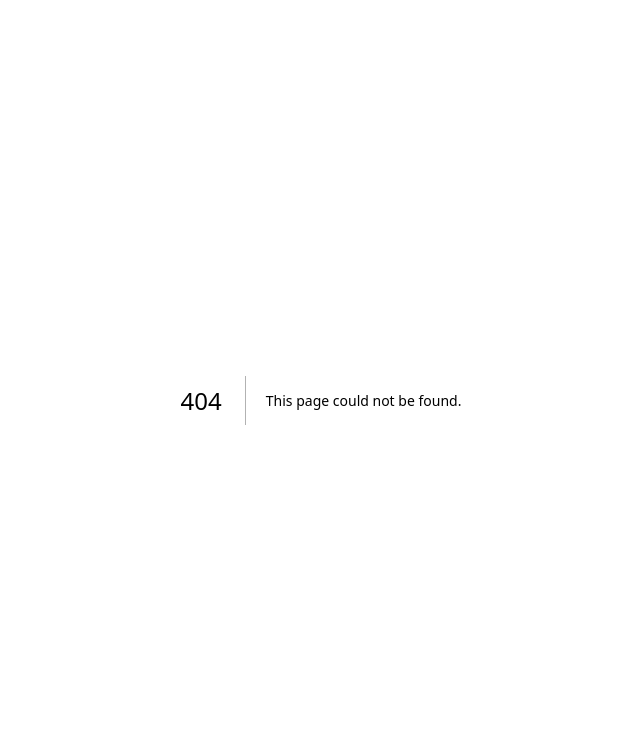
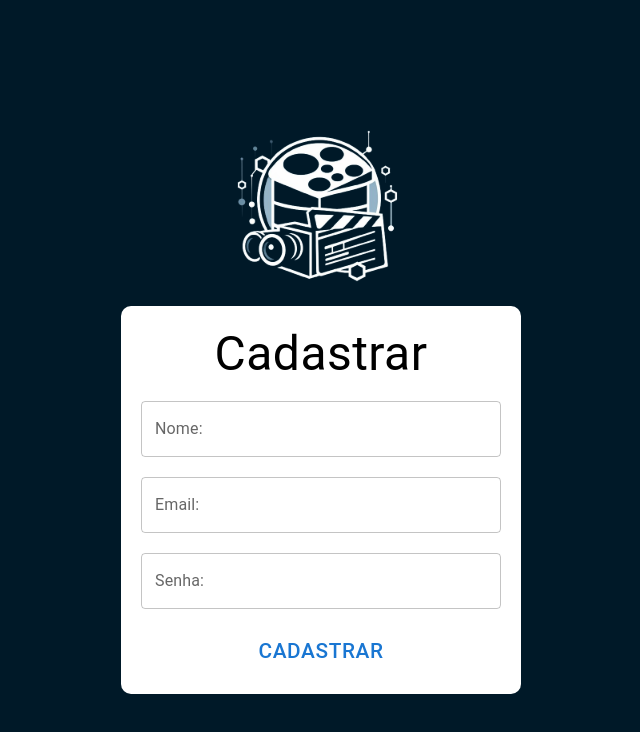
Before and after one commit to KauanCleuton/new-movies, a Next.js app: page /register in a window 1280 px wide. Before the commit this address had no page. Shown: the top 732 px of the page, without its empty margins (319-959 px from the left). Built offline with nearby package versions, Linux system fonts and the light colour scheme.

Commit message:
create register page

```diff
--- a/src/app/globals.css
+++ b/src/app/globals.css
@@ -12,6 +12,9 @@ body {
 
 body {
   color: rgb(var(--foreground-rgb));
+  background-color: #001928;
+  width: 100%;
+  height: 100vh;
 }
 
 a {
--- a/src/app/page.js
+++ b/src/app/page.js
@@ -7,7 +7,7 @@ import RegisterPage from "./register/page"
 const Home = () => {
   return (
     <ThemeProvider theme={theme}>
-        {/* <RegisterPage /> */}
+        <RegisterPage />
     </ThemeProvider>
   )
 }
--- /dev/null
+++ b/src/app/register/page.js
@@ -0,0 +1,88 @@
+"use client"
+import React, { useState } from "react";
+import { Box, styled, useTheme, TextField, Typography, Stack, Button } from '@mui/material';
+
+const StyledImg = styled("img")({
+    maxWidth: '100%',
+    width: '200px',
+    height: '200px',
+});
+
+const fontParams = {
+    fontSize: { lg: '3rem', md: '2.6rem', sm: '2.2rem', xs: '.9rem' },
+    lineHeight: { lg: '3.5rem', md: '2.7rem', sm: '2rem', xs: '2.4rem' },
+};
+const fontBodyParams = {
+    fontSize: { lg: '1.3rem', md: '1.2rem', sm: '1.1rem', xs: '.6rem' },
+    lineHeight: { lg: '1rem', md: '1rem', sm: '.88rem', xs: '.855em' },
+};
+
+const RegisterPage = () => {
+    const [values, setValues] = useState({
+        nome: '',
+        email: '',
+        senha: ''
+    });
+    const theme = useTheme();
+
+    const handleChange = (fieldName, value) => {
+        if (!value) return false;
+        setValues((prevValues) => ({ ...prevValues, [fieldName]: value }));
+    };
+
+    const handleRegister = () => {
+        console.table(values);
+    };
+
+    return (
+        <Box sx={{
+            width: "100vw",
+            background: theme.palette.background.backgroundColor,
+            height: '100vh',
+            display: 'flex',
+            flexDirection: 'column',
+            alignItems: 'center',
+            padding: '0px 20px',
+            placeContent: 'center'
+        }}>
+            <StyledImg src={"/assets/logo.svg"} alt="Logo" />
+
+            <Box sx={{
+                backgroundColor: "#fff",
+                width: '100%',
+                maxWidth: '400px',
+                padding: '20px',
+                borderRadius: '10px',
+                display: 'flex',
+                flexDirection: 'column',
+                gap: "1.2rem",
+            }}>
+                <Typography sx={{ ...fontParams, textAlign: 'center' }}>
+                    Cadastrar
+                </Typography>
+                <Stack sx={{
+                    display: 'flex',
+                    flexDirection: 'column',
+                    gap: '20px',
+                }}>
+                    <TextField label="Nome:" onChange={(e) => handleChange('nome', e.target.value)} type="text" variant="outlined" fullWidth />
+                    <TextField label="Email:" onChange={(e) => handleChange('email', e.target.value)} type="email" variant="outlined" fullWidth />
+                    <TextField label="Senha:" onChange={(e) => handleChange('senha', e.target.value)} type="password" variant="outlined" fullWidth />
+                </Stack>
+                <Button sx={{
+                    padding: '15px',
+                    backgroundColor: theme.palette.background.backgroundColor,
+                    ...fontBodyParams,
+                    color: theme.palette.background.text,
+                    ":hover": {
+                        background: theme.palette.background.backgroundColor
+                    }
+                }} onClick={handleRegister}>
+                    Cadastrar
+                </Button>
+            </Box>
+        </Box>
+    );
+};
+
+export default RegisterPage;
```
Also changed, not shown: src/themes/index.js (+5 -2 lines), public/assets/logo.svg (added).
